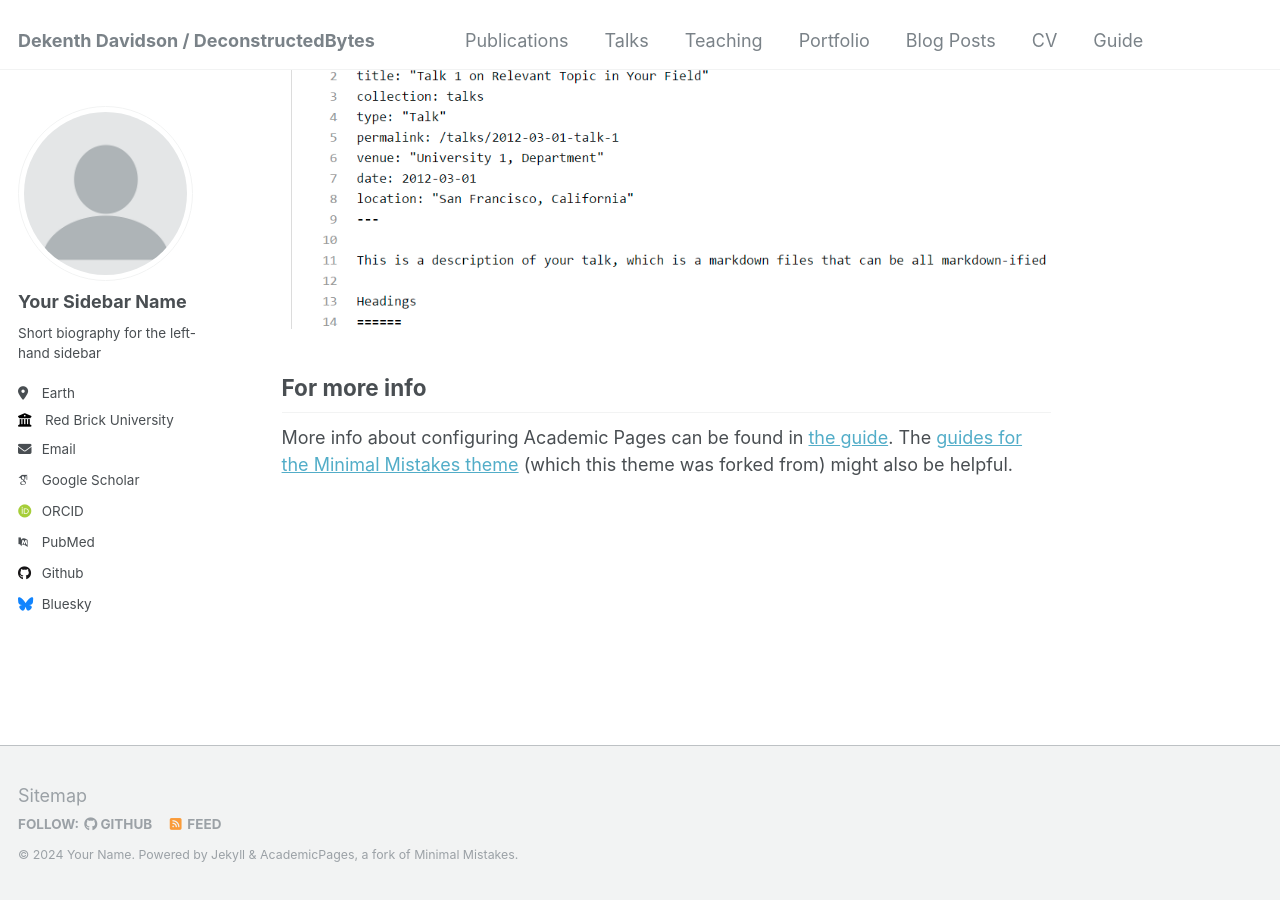
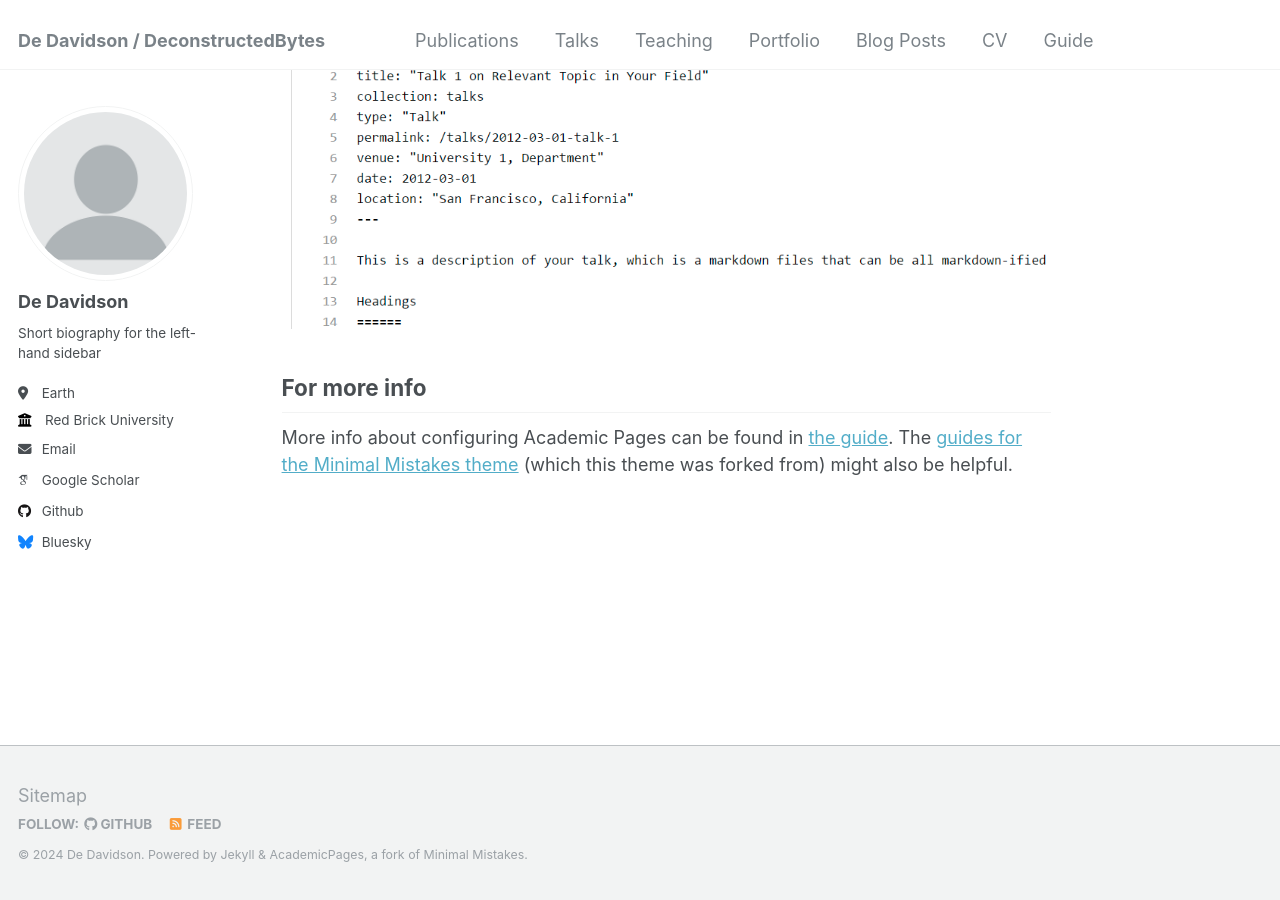
Before and after one commit to deconstructedbytes/deconstructedbytes.github.io, a Jekyll site: the page built from _pages/about.md, in a window 1280 px wide and 900 px high, scrolled down 2660 px. Built offline with Jekyll 4.4.1, drawn with Linux system fonts in a browser that asks for light colours; some web fonts are replaced.

Commit message:
Update _config.yml

```diff
--- a/_config.yml
+++ b/_config.yml
@@ -8,9 +8,9 @@
 
 # Basic Site Settings
 locale                   : "en-US"
-title                    : "Dekenth Davidson / DeconstructedBytes"
+title                    : "De Davidson / DeconstructedBytes"
 title_separator          : "-"
-name                     : &name "Your Name"
+name                     : &name "De Davidson"
 description              : &description "personal description"
 url                      : https://deconstructedbytes.github.io # the base hostname & protocol for your site e.g. "https://mmistakes.github.io"
 baseurl                  : "" # the subpath of your site, e.g. "/blog"
@@ -22,21 +22,21 @@
 author:
   # Biographic information
   avatar           : "profile.png"
-  name             : "Your Sidebar Name"
+  name             : "De Davidson"
   pronouns         : # example: "she/her"
   bio              : "Short biography for the left-hand sidebar"
   location         : "Earth"
   employer         : "Red Brick University"
   uri              : # URL
-  email            : "none@example.org"
+  email            : "d@deconstructedbytes.com"
 
   # Academic websites
   arxiv            : # URL - Update with the correct link to your profile
-  googlescholar    : "https://scholar.google.com/citations?user=PS_CX0AAAAAJ"
+  googlescholar    : "https://scholar.google.com/"
   impactstory      : # URL
-  orcid            : "http://orcid.org/yourorcidurl"
+  orcid            : # URL
   semantic         : # URL
-  pubmed           : "https://www.ncbi.nlm.nih.gov/pubmed/?term=john+snow"
+  pubmed           : # URL
   researchgate     : # URL
 
   # Repositories and software development
```
